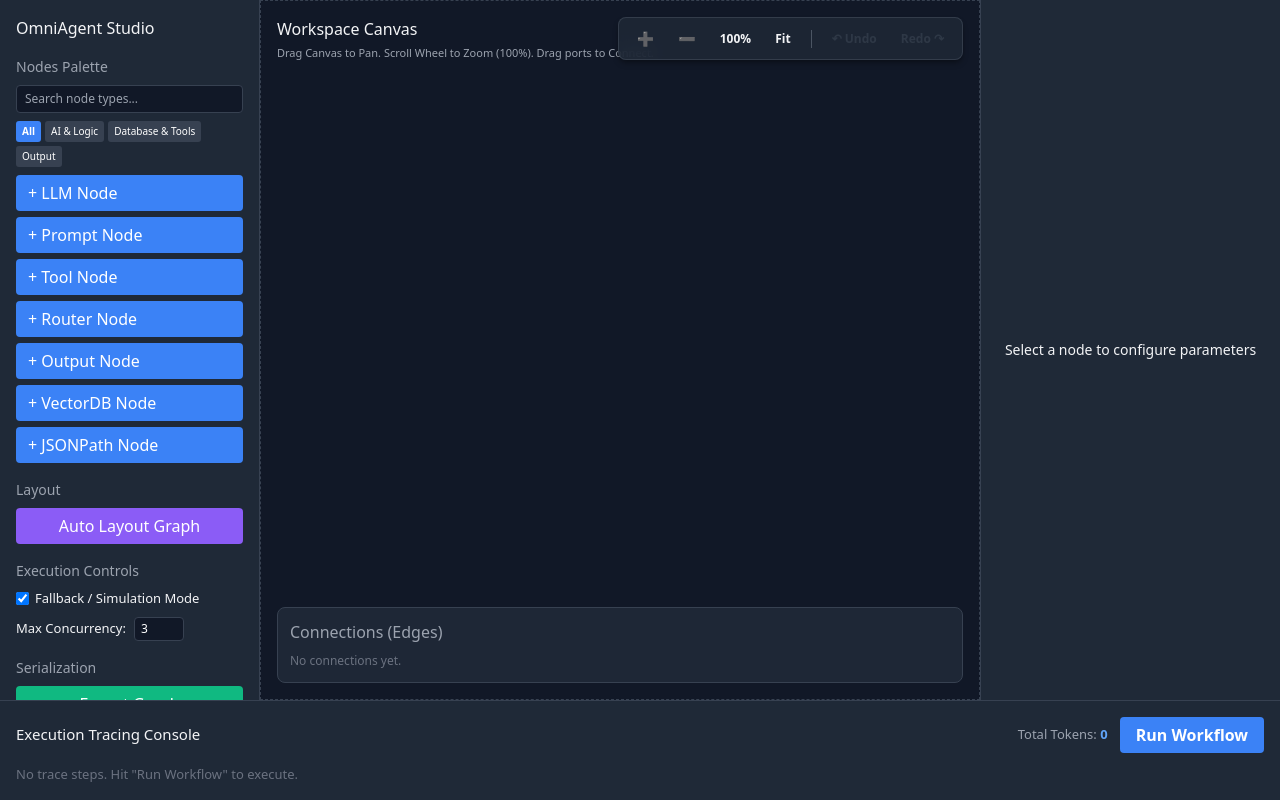
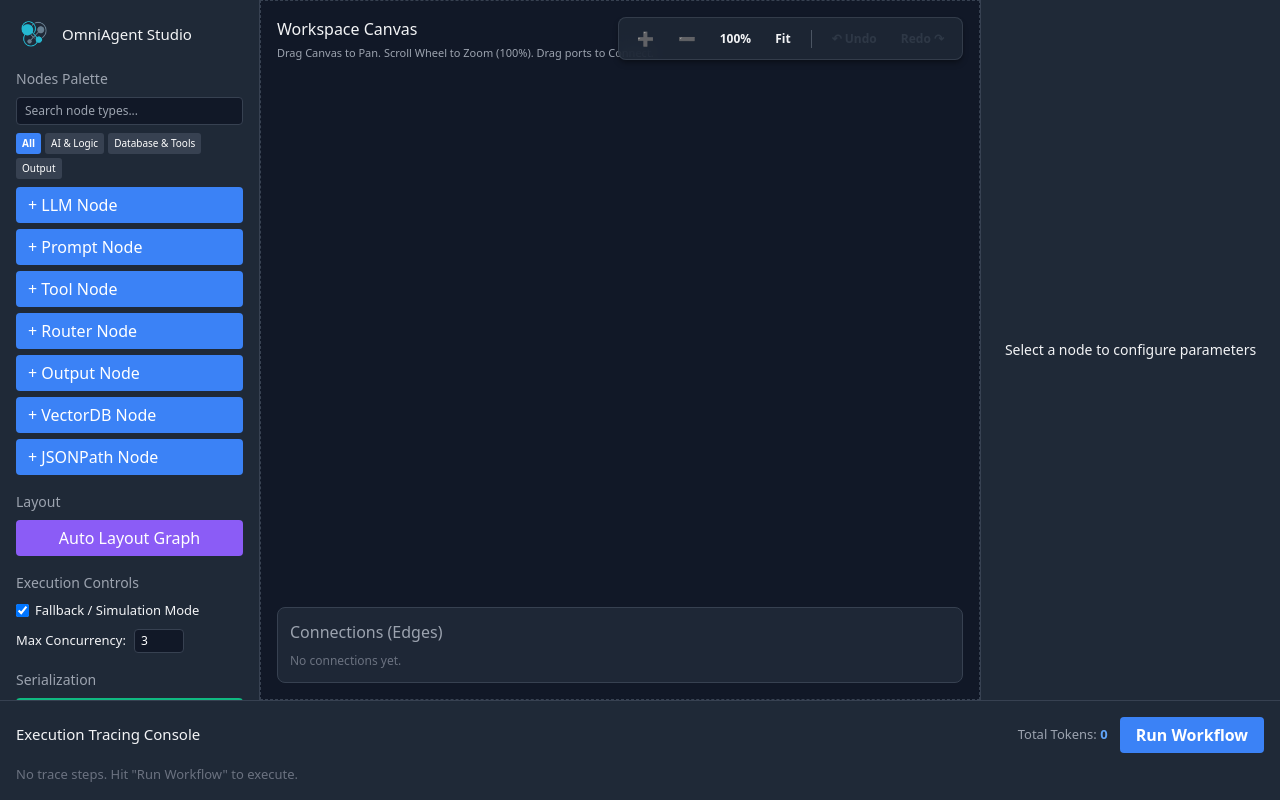
Before and after one commit to demmagence/omniagent-studio, a React (Vite) app: page / in a window 1280 px wide. Built offline with nearby package versions, Linux system fonts and the light colour scheme.

Commit message:
feat: update project logo
- Add new logo.png to public/ folder
- Add favicon link in index.html pointing to /logo.png
- Display logo image in Sidebar header alongside project title

```diff
--- a/index.html
+++ b/index.html
@@ -4,6 +4,7 @@
     <meta charset="UTF-8" />
     <meta name="viewport" content="width=device-width, initial-scale=1.0" />
     <title>OmniAgent Studio</title>
+    <link rel="icon" type="image/png" href="/logo.png" />
   </head>
   <body>
     <div id="root"></div>
--- a/src/components/Sidebar.tsx
+++ b/src/components/Sidebar.tsx
@@ -78,7 +78,14 @@ export const Sidebar: React.FC = () => {
         gap: '16px'
       }}
     >
-      <h3 style={{ margin: 0 }}>OmniAgent Studio</h3>
+      <div style={{ display: 'flex', alignItems: 'center', gap: '10px' }}>
+        <img
+          src="/logo.png"
+          alt="OmniAgent Studio Logo"
+          style={{ width: '36px', height: '36px', objectFit: 'contain', flexShrink: 0 }}
+        />
+        <h3 style={{ margin: 0, fontSize: '15px', whiteSpace: 'nowrap', overflow: 'hidden', textOverflow: 'ellipsis' }}>OmniAgent Studio</h3>
+      </div>
       {selectedRunId !== null && (
         <div style={{ padding: '6px', backgroundColor: '#b45309', borderRadius: '4px', fontSize: '11px', textAlign: 'center', fontWeight: 'bold' }}>
           Replay Mode Active
```
Also changed, not shown: public/logo.png (added).
